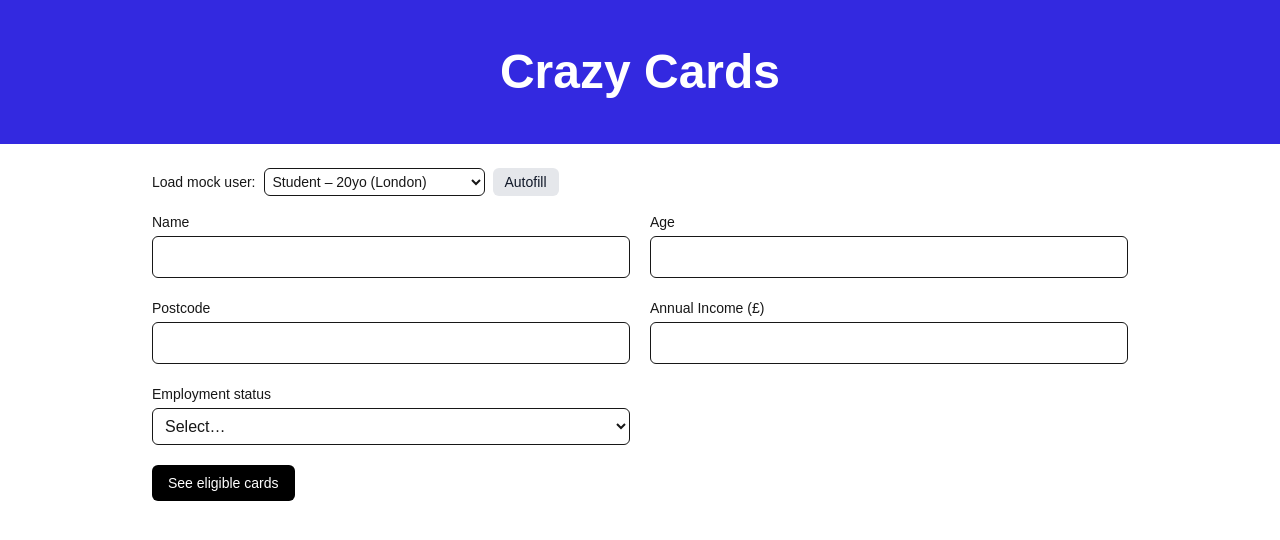
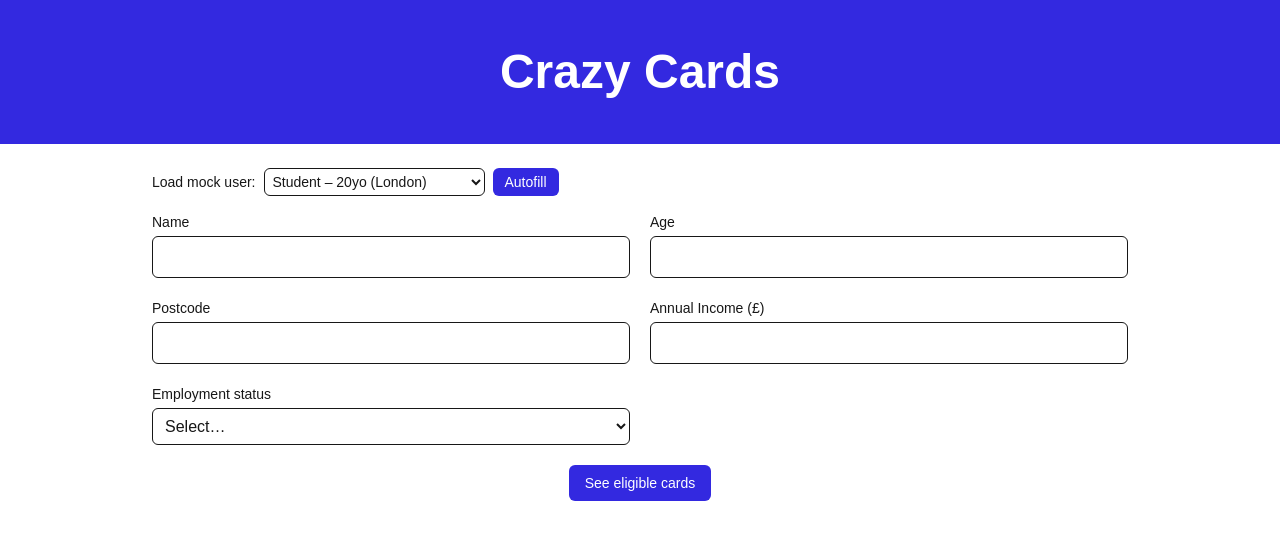
Before and after one commit to GMWilkinson/credit-cards, a Next.js app: page / in a window 1280 px wide. Shown: the top 540 px of the page. Built offline with nearby package versions, Linux system fonts and the light colour scheme.

Commit message:
feat: small ui changes

```diff
--- a/src/app/provider/[cardId]/page.tsx
+++ b/src/app/provider/[cardId]/page.tsx
@@ -45,7 +45,7 @@ export default function ProviderPage() {
 
   return (
     <section className="mx-auto max-w-2xl space-y-6 p-6">
-      <h1 className="text-2xl font-bold">Apply with Provider · {cardName}</h1>
+      <h1 className="text-2xl font-bold">Some Provider · {cardName}</h1>
       <p className="text-gray-600 text-sm">
         Prefilled from previous step. Edit if needed, then continue.
       </p>
--- a/src/components/cards/CardItem.tsx
+++ b/src/components/cards/CardItem.tsx
@@ -22,7 +22,7 @@ export default function CardItem({ card, href }: Props) {
           ) : null}
         </div>
         <Link href={href}>
-          <Button size="sm">Apply</Button>
+          <Button variant="secondary" size="sm">Apply</Button>
         </Link>
       </div>
     </li>
--- a/src/components/forms/ApplicantForm.tsx
+++ b/src/components/forms/ApplicantForm.tsx
@@ -64,8 +64,8 @@ export default function ApplicantForm({ submitting, onSubmit, initial }: Props)
               { value: 'unemployed', label: 'Unemployed' },
             ]}
           />
-          <div className="md:col-span-2">
-            <Button type="submit" disabled={submitting}>
+          <div className="md:col-span-2 flex justify-center">
+            <Button type="submit" disabled={submitting} variant="secondary">
               {submitting ? 'Checking…' : 'See eligible cards'}
             </Button>
           </div>
--- a/src/components/ui/Button.tsx
+++ b/src/components/ui/Button.tsx
@@ -14,13 +14,13 @@ export default function Button({
   ...props
 }: ButtonProps) {
   const base =
-    'inline-flex items-center justify-center rounded-md font-medium focus:outline-none disabled:opacity-50 disabled:cursor-not-allowed transition-colors'
+    'inline-flex items-center justify-center rounded-md font-medium focus:outline-none disabled:opacity-50 transition-colors cursor-pointer'
   const variantStyles =
     variant === 'secondary'
-      ? 'bg-gray-200 text-gray-900 hover:bg-gray-300'
+      ? 'bg-[#3329e0] text-gray-900 hover:bg-gray-300 text-white'
       : variant === 'danger'
         ? 'bg-red-600 text-white hover:bg-red-700'
-        : 'bg-black text-white hover:bg-gray-800'
+        : 'bg-black text-white hover:bg-gray-800 border'
   const sizeStyles = size === 'sm' ? 'px-3 py-1 text-sm' : size === 'lg' ? 'px-6 py-3 text-base' : 'px-4 py-2 text-sm'
 
   return (
```
